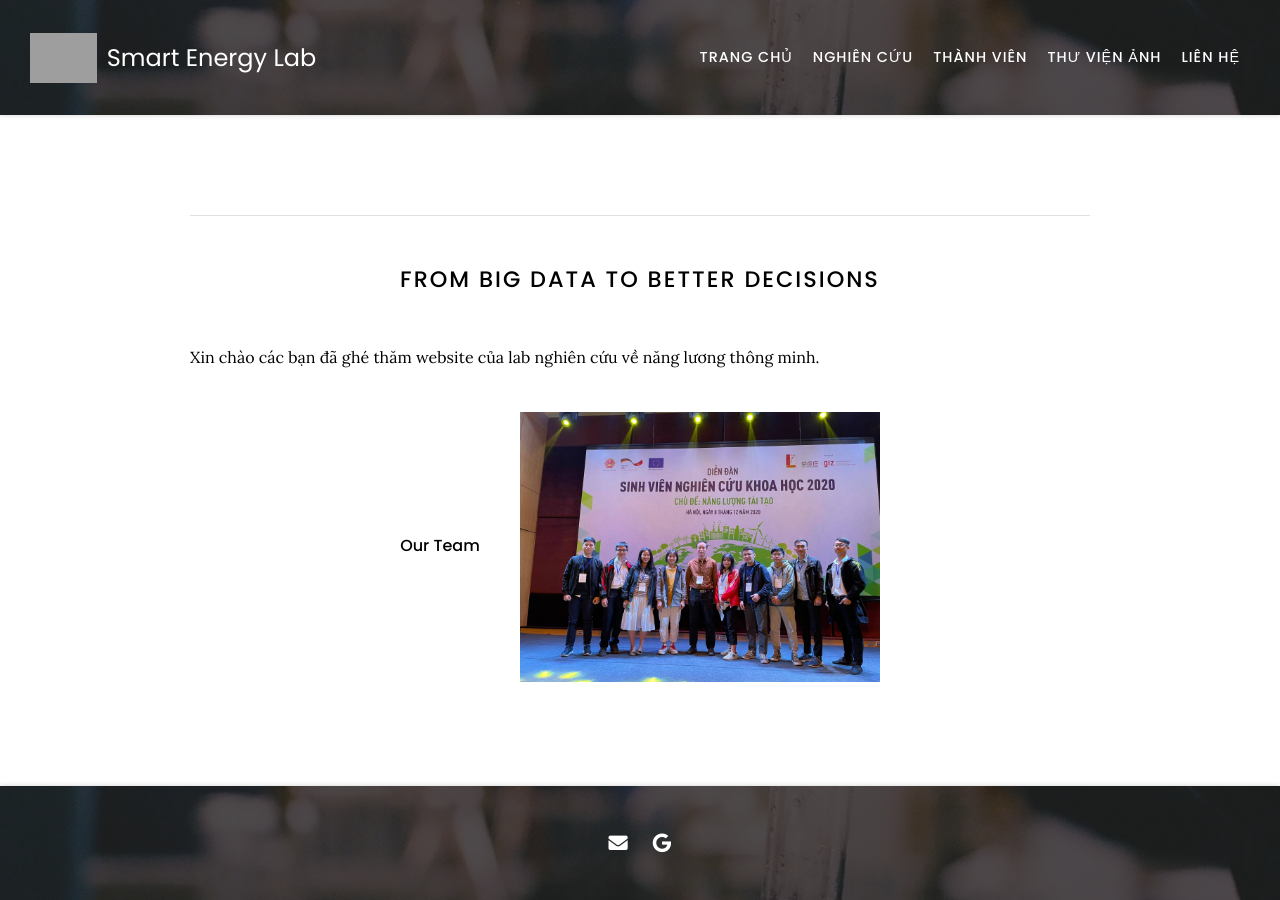
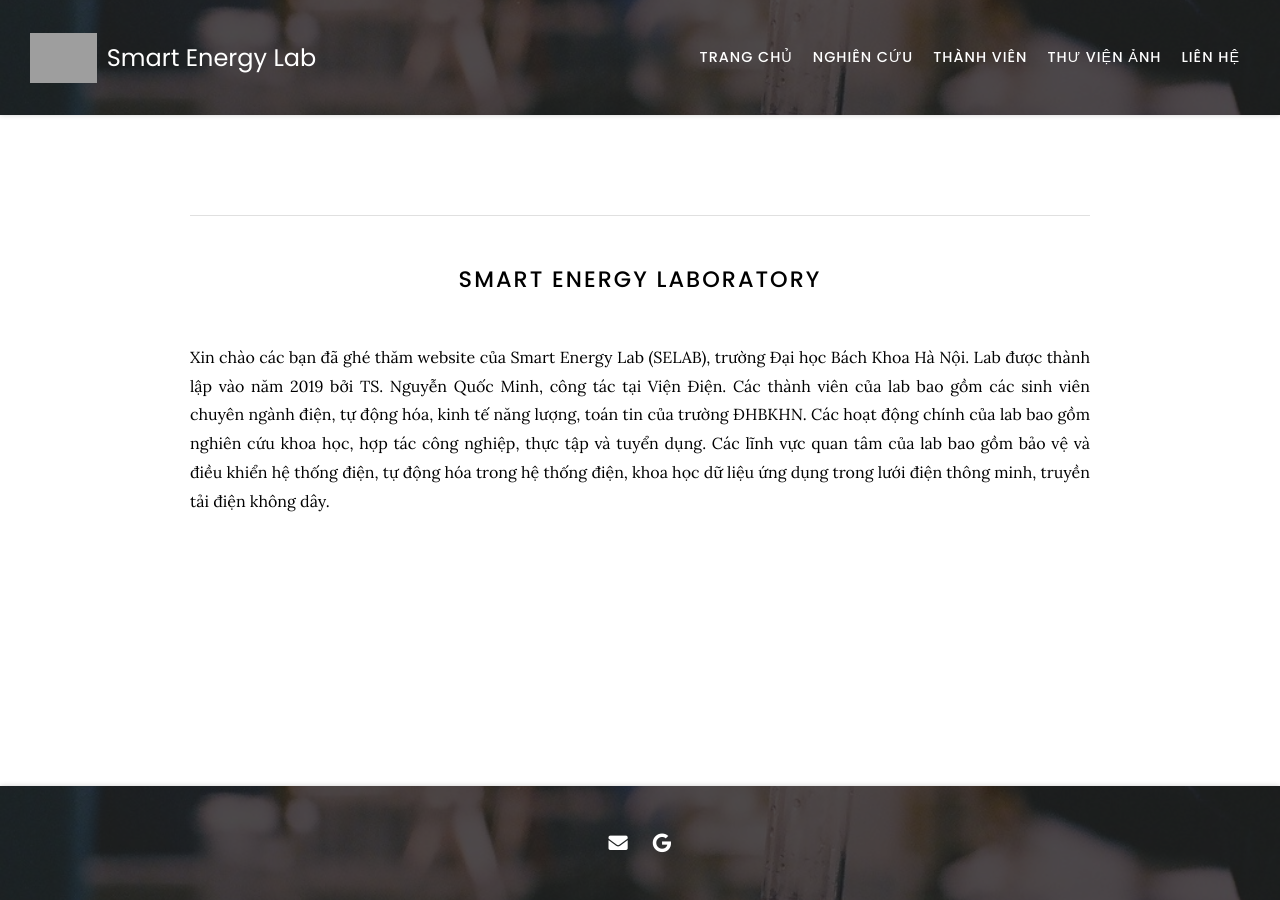
Before and after one commit to selabhust/home, a Jekyll site: the page built from index.md, in a window 1280 px wide. Built offline with Jekyll 4.4.1, drawn with Linux system fonts in a browser that asks for light colours; nearby versions of some CDN libraries; grey boxes are pictures that could not be loaded.

Commit message:
Update index.md

```diff
--- a/index.md
+++ b/index.md
@@ -6,15 +6,6 @@ nav:
 ---
 ---
 
-# From Big Data to Better Decisions
+# SMART ENERGY LABORATORY
 
-Xin chào các bạn đã ghé thăm website của lab nghiên cứu về năng lương thông minh.
-
-
-{%
-  include feature.html
-  image="images/selabfull.jpg"
-  link="team"
-  headline="Our Team"
-  text=text
-%}
+Xin chào các bạn đã ghé thăm website của Smart Energy Lab (SELAB), trường Đại học Bách Khoa Hà Nội. Lab được thành lập vào năm 2019 bởi TS. Nguyễn Quốc Minh, công tác tại Viện Điện. Các thành viên của lab bao gồm các sinh viên chuyên ngành điện, tự động hóa, kinh tế năng lượng, toán tin của trường ĐHBKHN. Các hoạt động chính của lab bao gồm nghiên cứu khoa học, hợp tác công nghiệp, thực tập và tuyển dụng. Các lĩnh vực quan tâm của lab bao gồm bảo vệ và điều khiển hệ thống điện, tự động hóa trong hệ thống điện, khoa học dữ liệu ứng dụng trong lưới điện thông minh, truyền tải điện không dây.
```
